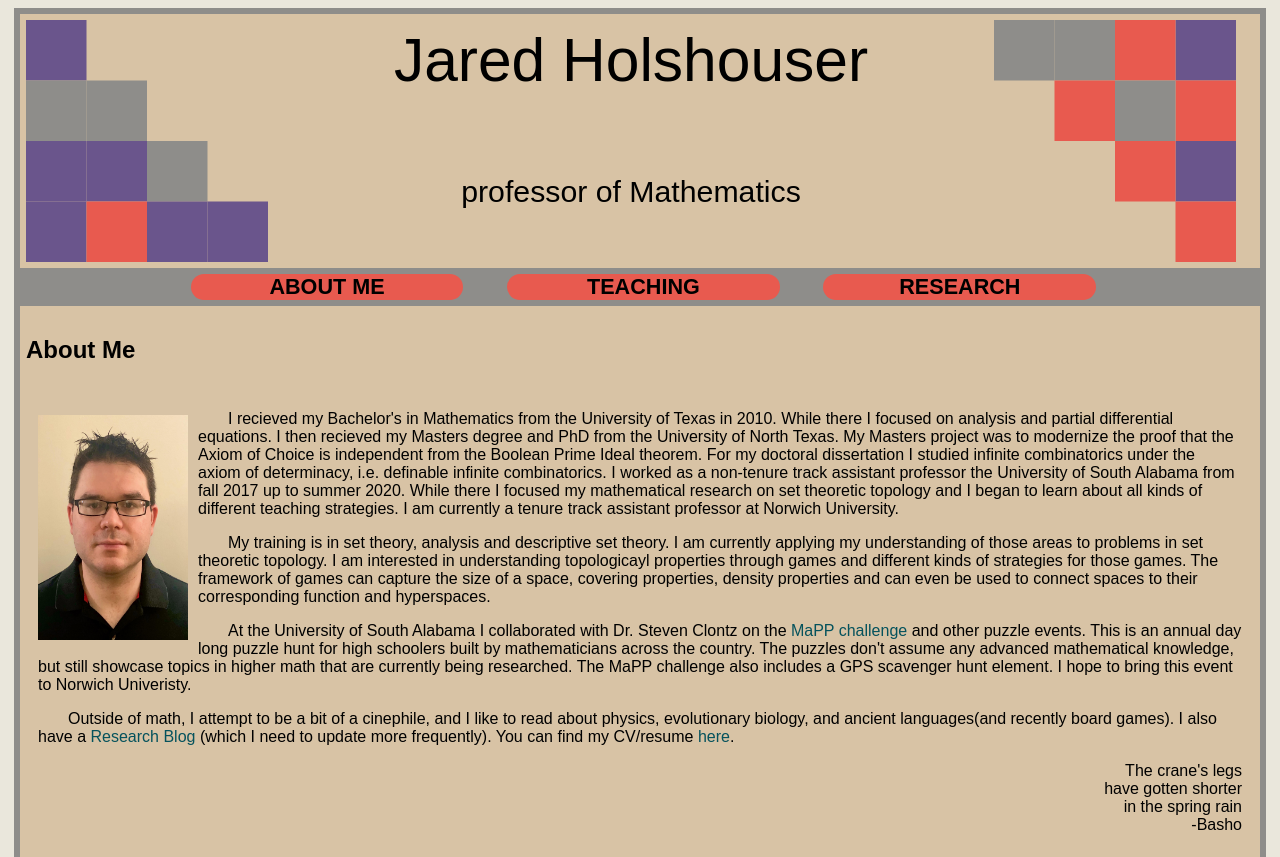
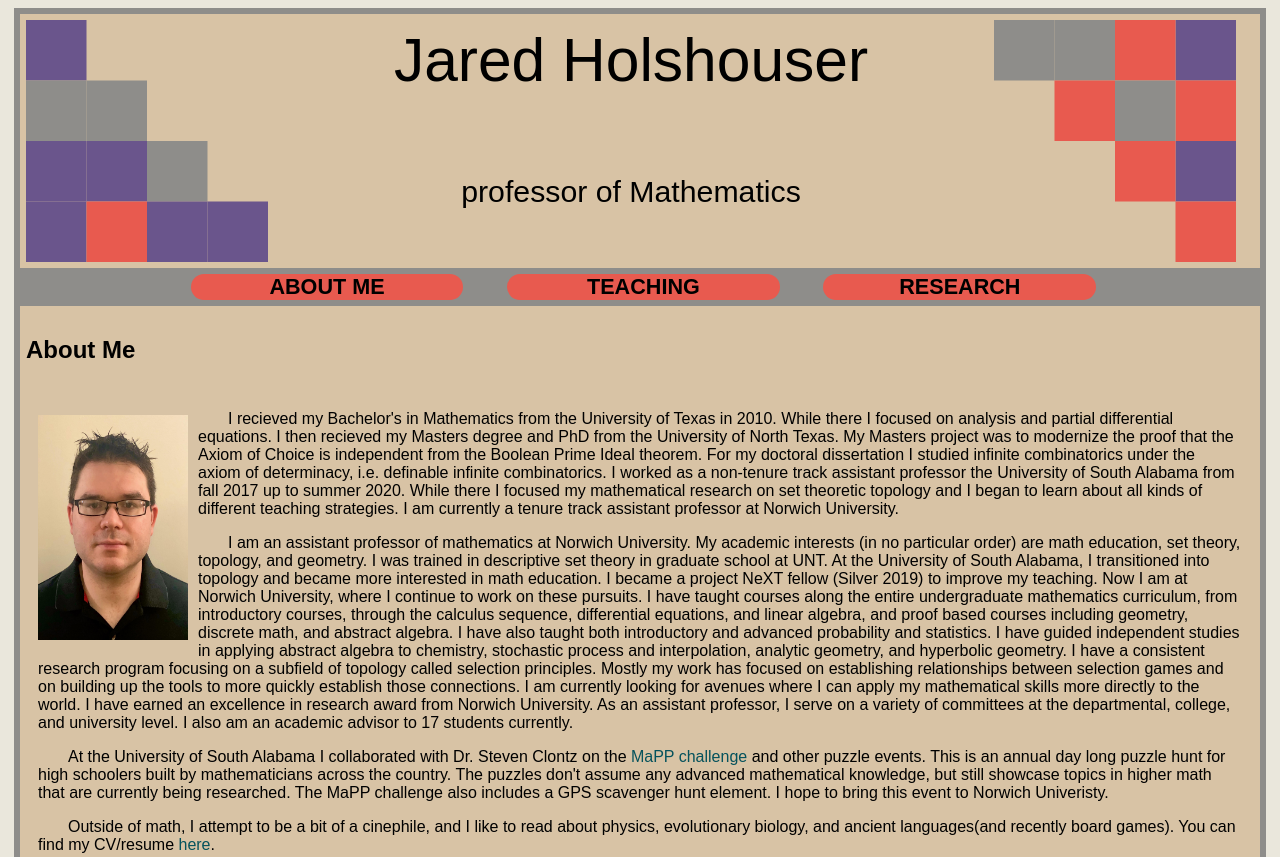
Before and after one commit to JaredHolshouser/JaredHolshouser.github.io, a plain HTML site: page index.html in a window 1280 px wide. Shown: the top 857 px of the page. Drawn offline with Linux system fonts and the light colour scheme.

Commit message:
Update index.html
Updated my About Me blurb.

```diff
--- a/index.html
+++ b/index.html
@@ -41,14 +41,20 @@
       <img src="photo.jpg" width="150" height="225" style="float:left; padding-top: 5px; padding-bottom: 5px; padding-left: 0px; padding-right: 10px;" alt = "" /> I recieved my Bachelor's in Mathematics from the University of Texas in 2010. While there I focused on analysis and partial differential equations. I then recieved my Masters degree and PhD from the University of North Texas. My Masters project was to modernize the proof that the Axiom of Choice is independent from the Boolean Prime Ideal theorem. For my doctoral dissertation I studied infinite combinatorics under the axiom of determinacy, i.e. definable infinite combinatorics. I worked as a non-tenure track assistant professor the University of South Alabama from fall 2017 up to summer 2020. While there I focused my mathematical research on set theoretic topology and I began to learn about all kinds of different teaching strategies. I am currently a tenure track assistant professor at Norwich University.
     </p>
     <p>
-      My training is in set theory, analysis and descriptive set theory. I am currently applying my understanding of those areas to problems in set theoretic topology. I am interested in understanding topologicayl properties through games and different kinds of strategies for those games. The framework of games can capture the size of a space, covering properties, density properties and can even be used to connect spaces to their corresponding function and hyperspaces.
+      I am an assistant professor of mathematics at Norwich University. My academic interests (in no particular order) are math education, set theory, topology, and geometry. I was trained in descriptive set theory in graduate school at UNT. At the University of South Alabama, I transitioned into topology and became more interested in math education. I became a project NeXT fellow (Silver 2019) to improve my teaching. Now I am at Norwich University, where I continue to work on these pursuits.
+
+I have taught courses along the entire undergraduate mathematics curriculum, from introductory courses, through the calculus sequence, differential equations, and linear algebra, and proof based courses including geometry, discrete math, and abstract algebra. I have also taught both introductory and advanced probability and statistics. I have guided independent studies in applying abstract algebra to chemistry, stochastic process and interpolation, analytic geometry, and hyperbolic geometry.
+
+I have a consistent research program focusing on a subfield of topology called selection principles. Mostly my work has focused on establishing relationships between selection games and on building up the tools to more quickly establish those connections. I am currently looking for avenues where I can apply my mathematical skills more directly to the world. I have earned an excellence in research award from Norwich University.
+
+As an assistant professor, I serve on a variety of committees at the departmental, college, and university level. I also am an academic advisor to 17 students currently.
     </p>
 
     <p>
       At the University of South Alabama I collaborated with Dr. Steven Clontz on the <a href="https://mappmath.org/programs/challenge/" target="_blank">MaPP challenge</a> and other puzzle events. This is an annual day long puzzle hunt for high schoolers built by mathematicians across the country. The puzzles don't assume any advanced mathematical knowledge, but still showcase topics in higher math that are currently being researched. The MaPP challenge also includes a GPS scavenger hunt element. I hope to bring this event to Norwich Univeristy.
     </p>
     <p>
-    Outside of math, I attempt to be a bit of a cinephile, and I like to read about physics, evolutionary biology, and ancient languages(and recently board games). I also have a <a href="http://jholshouserlst.blogspot.com/" target="_blank">Research Blog</a> (which I need to update more frequently). You can find my CV/resume <a href="Jared_Holshouser_CV.pdf" target="_blank">here</a>.
+    Outside of math, I attempt to be a bit of a cinephile, and I like to read about physics, evolutionary biology, and ancient languages(and recently board games). You can find my CV/resume <a href="Jared_Holshouser_CV.pdf" target="_blank">here</a>.
     </p>
 
 <!-- Fun quote spot -->
```
